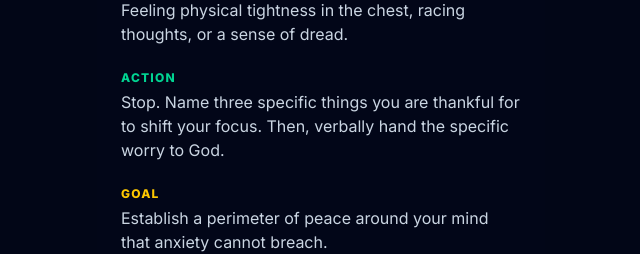
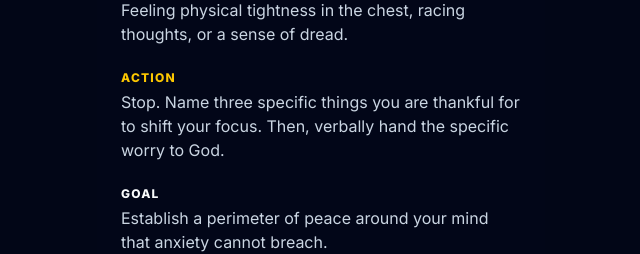
Before and after one commit to mtickle/defense-protocols, a React (Vite) app: page /#/protocol/anxiety-defense in a window 1280 px wide. Both pictures are taken after a click on the button 816 px from the left and 752 px from the top of the page. Shown: the part 338-592 px from the top of the page, without its empty margins (319-959 px from the left). Built offline with nearby package versions, Linux system fonts and the light colour scheme.

Commit message:
Change header colors for Action and Goal sections

```diff
--- a/src/pages/ProtocolView.jsx
+++ b/src/pages/ProtocolView.jsx
@@ -134,12 +134,12 @@ export default function ProtocolView() {
                             </div>
 
                             <div>
-                                <h3 className="text-xs font-bold text-emerald-400 uppercase tracking-widest mb-1">Action</h3>
+                                <h3 className="text-xs font-bold text-yellow-400 uppercase tracking-widest mb-1">Action</h3>
                                 <p className="text-slate-300">{currentStep.action}</p>
                             </div>
 
                             <div>
-                                <h3 className="text-xs font-bold text-yellow-400 uppercase tracking-widest mb-1">Goal</h3>
+                                <h3 className="text-xs font-bold text-emerald-4400 uppercase tracking-widest mb-1">Goal</h3>
                                 <p className="text-slate-300">{currentStep.goal}</p>
                             </div>
                         </div>
```
